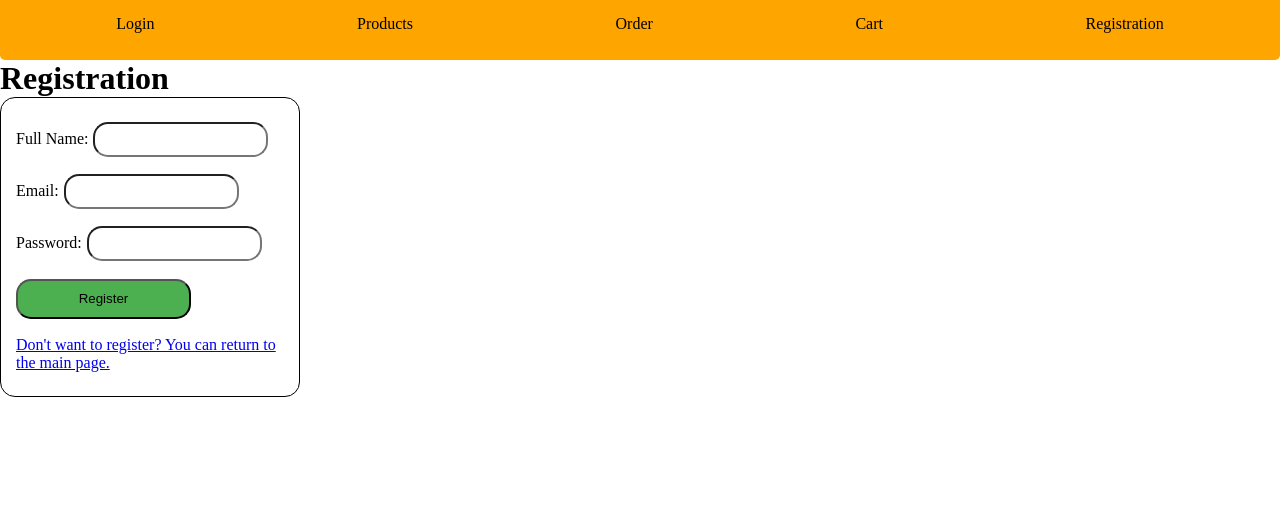
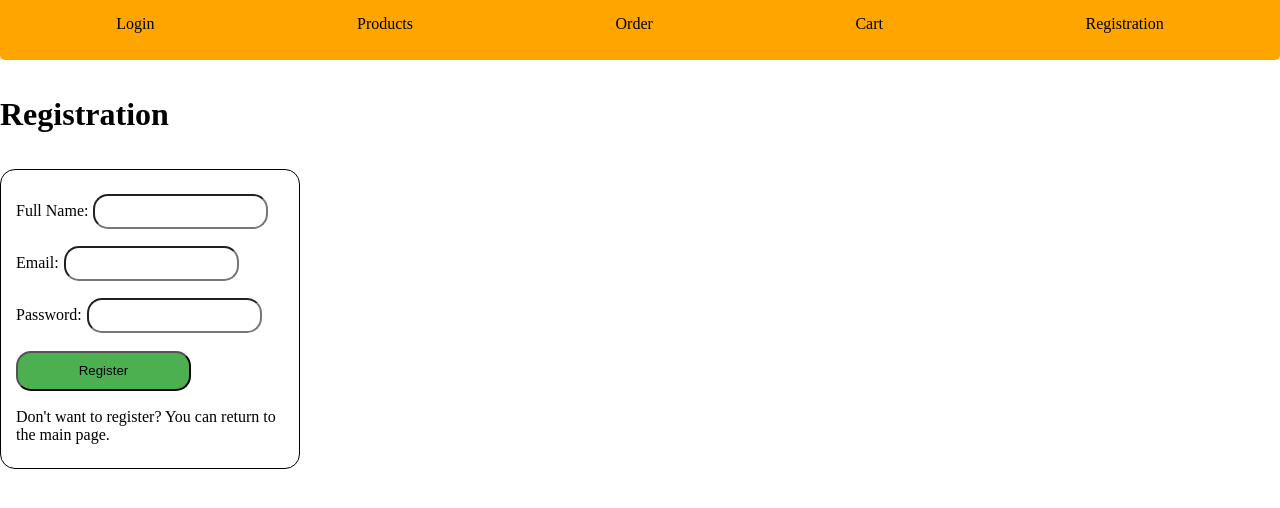
Before and after one commit to xpymka777/market-spa-vue, a Vue app: page /registration in a window 1280 px wide. Shown: the top 508 px of the page. Built offline with nearby package versions, Linux system fonts and the light colour scheme.

Commit message:
Almost everything is ready.

```diff
--- a/src/components/Login.vue
+++ b/src/components/Login.vue
@@ -74,7 +74,8 @@ nav{
   justify-content: space-around;
 }
 a{
-
+  color: whitesmoke;
+  text-decoration: none;
 }
 .login{
   background-color: #4CAF50;
--- a/src/components/Registration.vue
+++ b/src/components/Registration.vue
@@ -7,7 +7,11 @@
     <a href="/cart">Cart</a>
     <a v-if="!userToken" href="/registration">Registration</a>
   </nav>
+  <br>
+  <br>
   <h1>Registration</h1>
+  <br>
+  <br>
   <div>
     <form @submit.prevent="registerUser">
       <div>
@@ -23,7 +27,7 @@
         <input type="password" id="password" v-model="password" required>
       </div>
       <button type="submit">Register</button>
-      <a href="/products">Don't want to register? You can return to the main page.</a>
+      <a class="back" href="/products">Don't want to register? You can return to the main page.</a>
     </form>
   </div>
 </template>
@@ -120,4 +124,11 @@ nav>a{
 nav>a:hover{
   color:white;
 }
+.back{
+  color: black;
+  text-decoration: none;
+}
+.back:hover{
+  color: #54f181;
+}
 </style>
--- a/src/router/index.js
+++ b/src/router/index.js
@@ -10,12 +10,11 @@ import Logout from "@/components/Logout.vue";
 const router = createRouter({
   history: createWebHistory(import.meta.env.BASE_URL),
   routes: [
-    // {
-    //
-    //   path:'/',
-    //   name:'Products',
-    //   component:Products
-    // },
+    {
+      path:'/',
+      name:'Products',
+      component:Products
+    },
     {
       path: '/login',
       name: 'Login',
```
